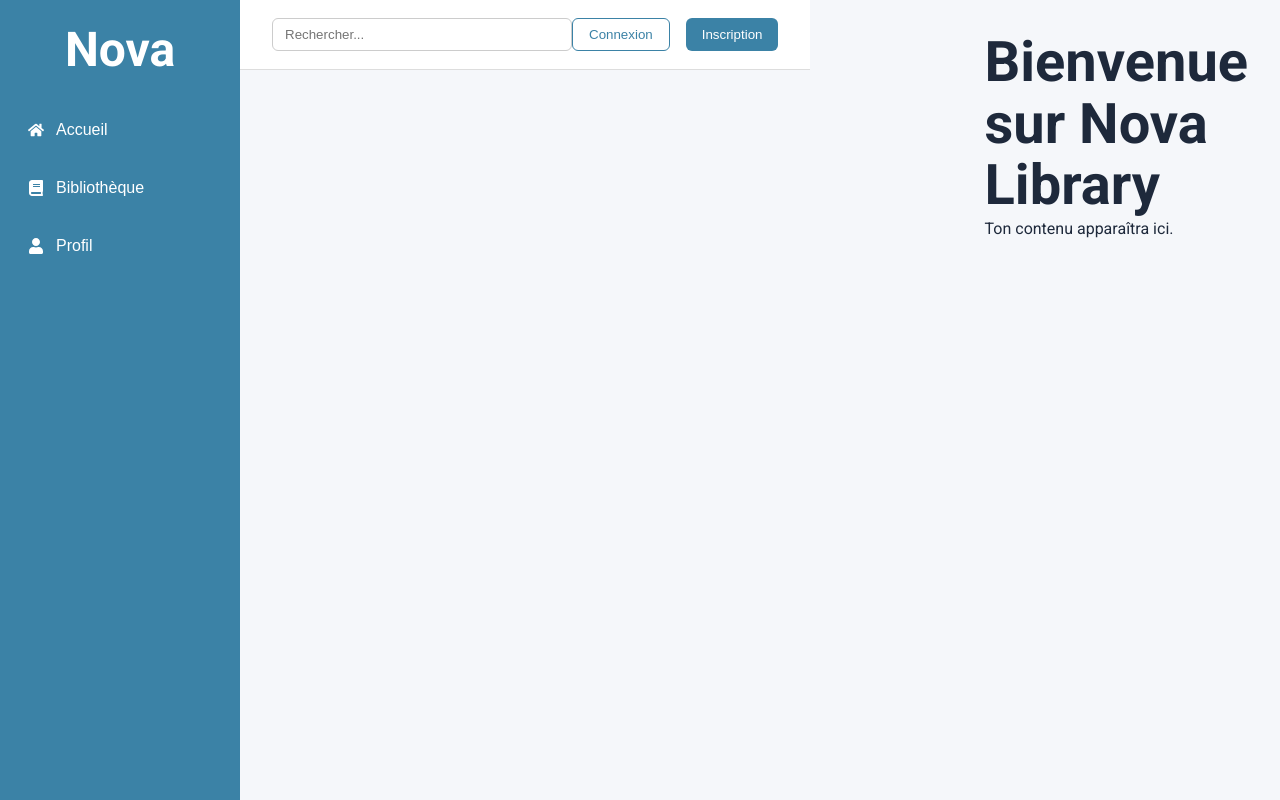
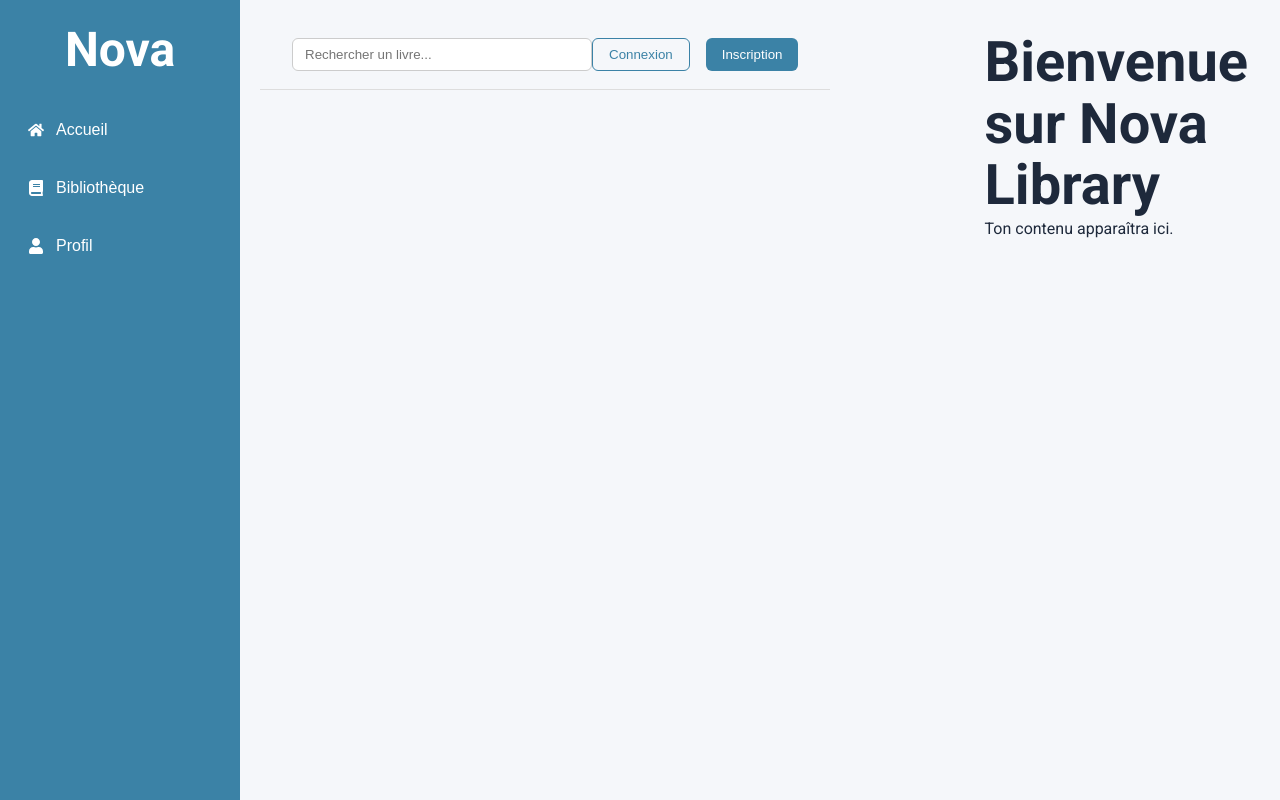
Before and after one commit to GagnantN/NovaLibrary, a React (Vite) app in the folder frontend/: page / in a window 1280 px wide. Built offline with nearby package versions, Linux system fonts and the light colour scheme.

Commit message:
Créer première version de l'Header

```diff
--- a/frontend/src/styles/Header/Header.css
+++ b/frontend/src/styles/Header/Header.css
@@ -2,8 +2,11 @@
 
 .header {
   height: 70px;
-  background: white;
+  width: auto;
+  background: var(--color-background);
   padding: 0 2rem;
+  margin-top: 1.25rem;
+  margin-left: 1.25rem;
   display: flex;
   align-items: center;
   justify-content: space-between;
--- a/frontend/src/styles/Header/Header.tsx
+++ b/frontend/src/styles/Header/Header.tsx
@@ -5,7 +5,7 @@ function Header() {
          <header className="header">
           <input
             type="text"
-            placeholder="Rechercher..."
+            placeholder="Rechercher un livre..."
             className="search-input"
           />
 
```
